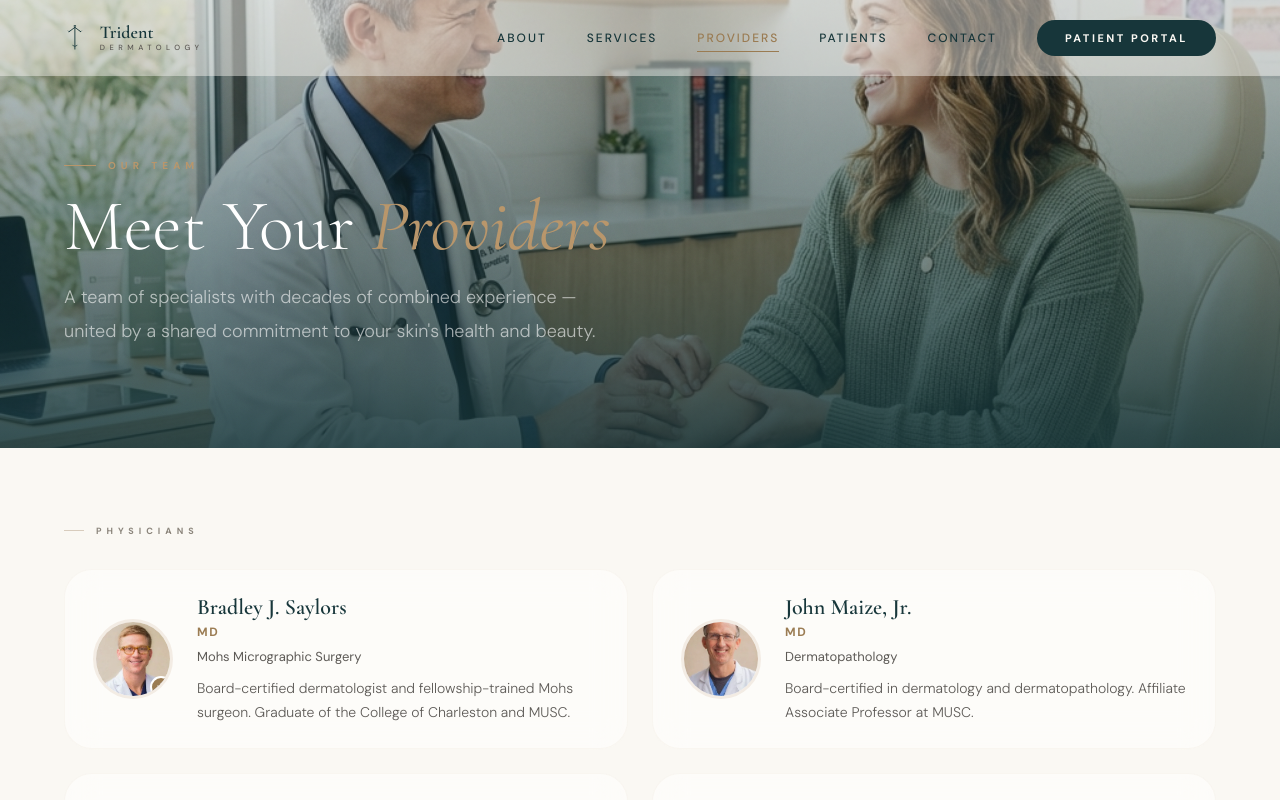
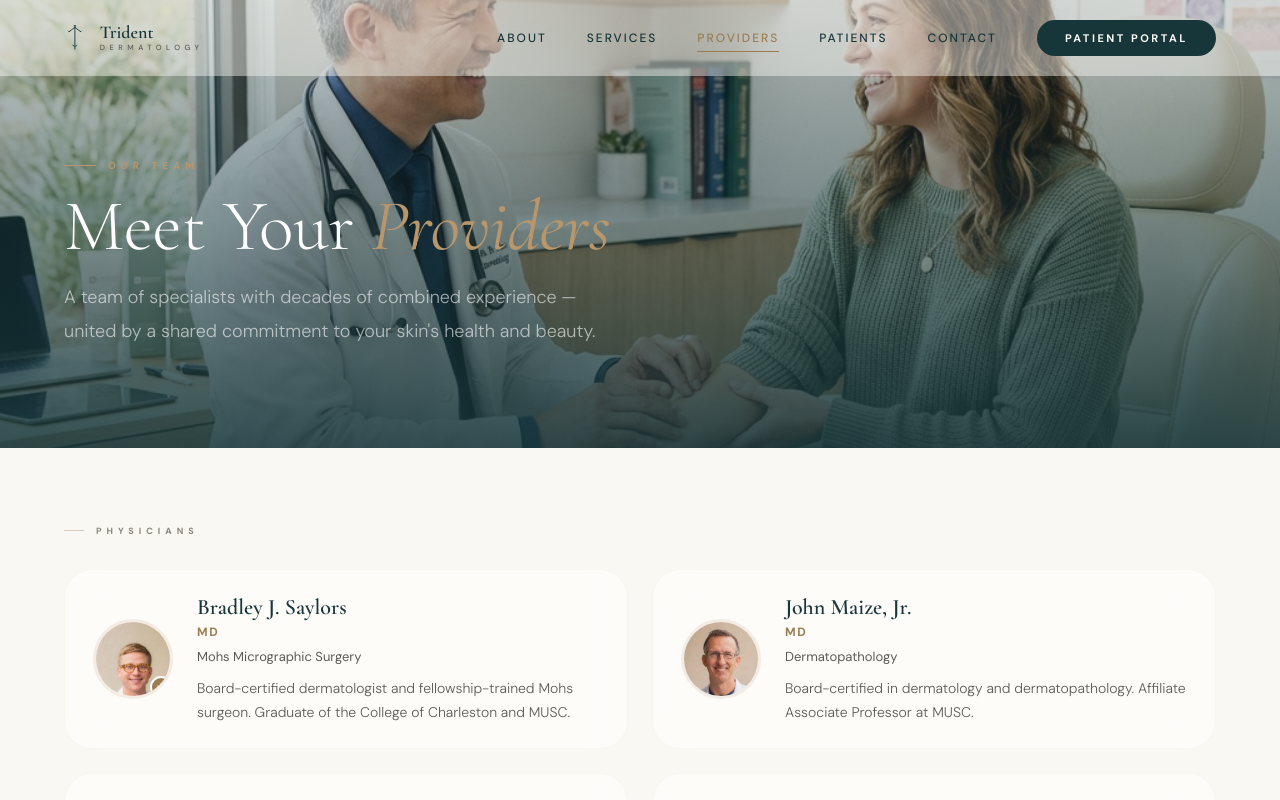
Before and after one commit to Founditmarketing/trident, a React (Vite) app: page /providers in a window 1280 px wide. Shown: the top 800 px of the page. Built offline with nearby package versions, Linux system fonts and the light colour scheme.

Commit message:
Fix provider photo cropping - prioritize showing heads

```diff
--- a/src/index.css
+++ b/src/index.css
@@ -226,7 +226,7 @@ nav, footer, .btn, .lnk, .prov-card, .review-card, .faq-icon, .faq-question,
 .provider-card { border-radius: var(--radius-lg); background: var(--card-bg); backdrop-filter: blur(16px); border: 1px solid var(--card-border); overflow: hidden; transition: all .55s var(--ease-out); display: flex; flex-direction: row; align-items: center; padding: 24px 28px; gap: 24px; }
 .provider-card:hover { transform: translateY(-6px); box-shadow: 0 24px 60px rgba(23,54,58,.08); border-color: var(--card-border-hover); }
 .provider-card__photo { position: relative; width: 80px; height: 80px; border-radius: 50%; overflow: hidden; flex-shrink: 0; border: 3px solid rgba(184,149,106,.15); }
-.provider-card__photo img { width: 100%; height: 100%; object-fit: cover; transition: transform .6s var(--ease-out); }
+.provider-card__photo img { width: 100%; height: 100%; object-fit: cover; object-position: top; transition: transform .6s var(--ease-out); }
 .provider-card:hover .provider-card__photo img { transform: scale(1.08); }
 .provider-card__photo--sm { width: 64px; height: 64px; }
 .provider-card__badge { position: absolute; bottom: -2px; right: -2px; width: 22px; height: 22px; border-radius: 50%; background: var(--gold); display: flex; align-items: center; justify-content: center; border: 2px solid white; }
```
